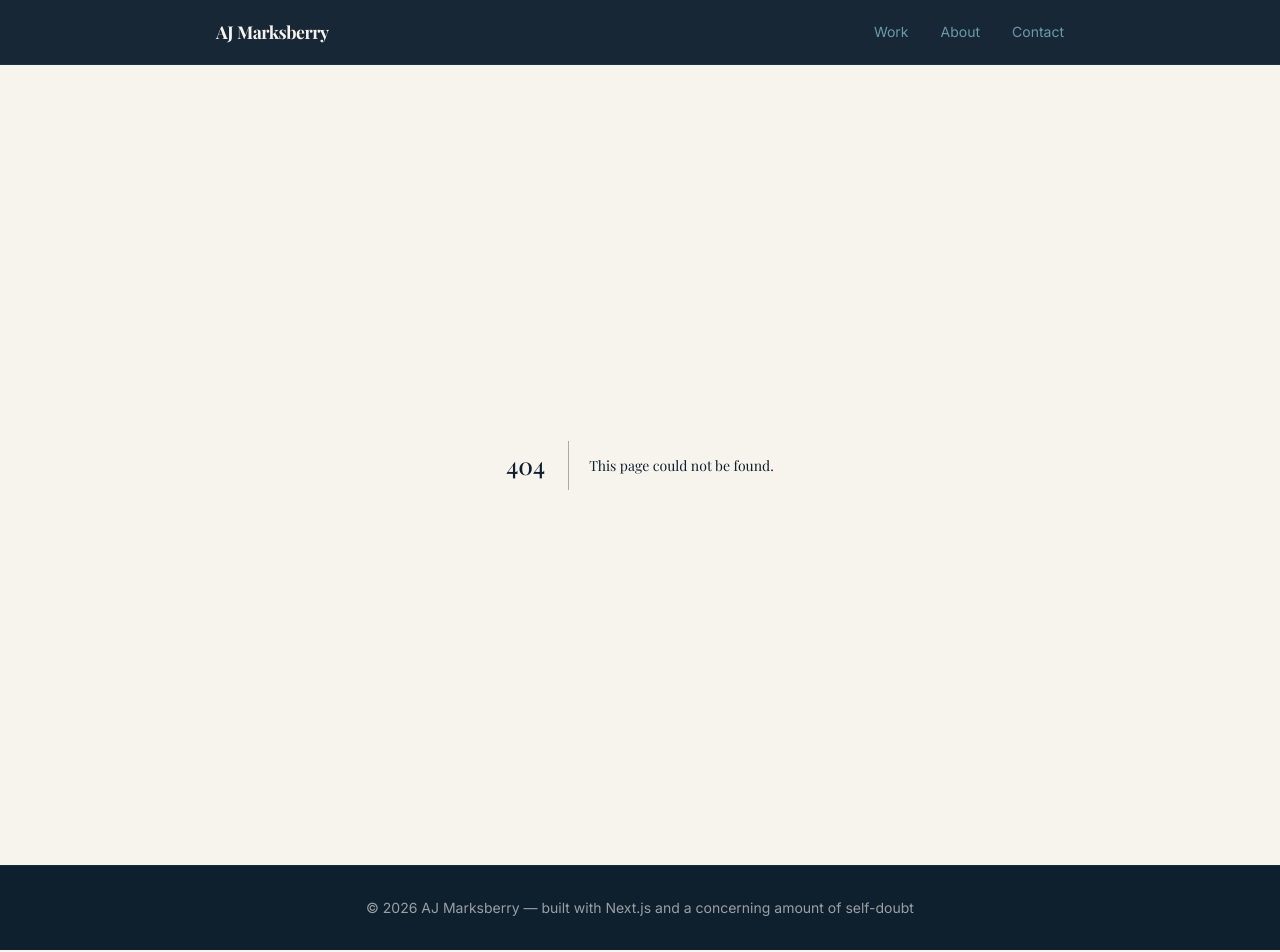
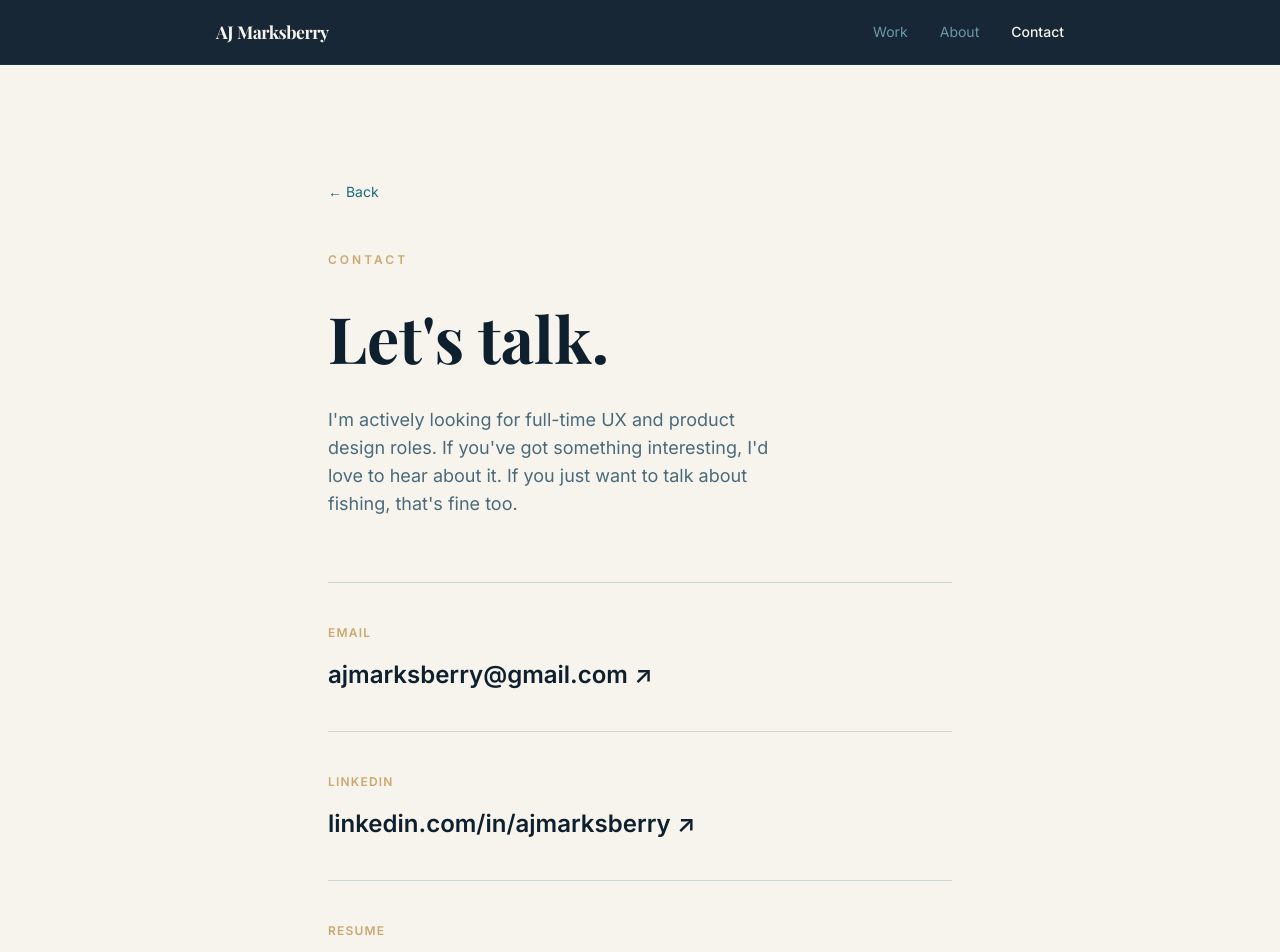
Before and after one commit to ajmarksberry/portfolio, a Next.js app: page /portfolio/contact in a window 1280 px wide. Before the commit this address had no page. Shown: the top 952 px of the page. Built offline with nearby package versions, Linux system fonts and the light colour scheme; a web font is replaced by a local one.

Commit message:
Add contact page, link nav and homepage CTA to /contact
Co-Authored-By: Claude Sonnet 4.6 <noreply@anthropic.com>

```diff
--- /dev/null
+++ b/app/contact/page.tsx
@@ -0,0 +1,101 @@
+export const metadata = {
+  title: "Contact — AJ Marksberry",
+  description: "Get in touch with AJ Marksberry.",
+};
+
+import Link from "next/link";
+
+export default function ContactPage() {
+  return (
+    <section className="max-w-2xl mx-auto px-6 pt-28 pb-32">
+      <Link
+        href="/"
+        className="inline-flex items-center gap-1.5 text-sm mb-12 transition-opacity hover:opacity-70"
+        style={{ color: "var(--teal)" }}
+      >
+        ← Back
+      </Link>
+
+      <p
+        className="text-xs font-semibold uppercase tracking-[0.25em] mb-8"
+        style={{ color: "var(--sand)", lineHeight: "20px" }}
+      >
+        Contact
+      </p>
+
+      <h1
+        className="font-bold mb-8"
+        style={{ color: "var(--navy)", fontSize: "64px", lineHeight: "72px" }}
+      >
+        Let&apos;s talk.
+      </h1>
+
+      <p
+        className="mb-16 max-w-md"
+        style={{ color: "#4a6a7a", fontSize: "18px", lineHeight: "28px" }}
+      >
+        I&apos;m actively looking for full-time UX and product design roles.
+        If you&apos;ve got something interesting, I&apos;d love to hear about it.
+        If you just want to talk about fishing, that&apos;s fine too.
+      </p>
+
+      {/* Email */}
+      <div
+        className="border-t pt-10 mb-10"
+        style={{ borderColor: "#1a6b7a33" }}
+      >
+        <p
+          className="text-xs font-semibold uppercase tracking-widest mb-4"
+          style={{ color: "var(--sand)", lineHeight: "20px" }}
+        >
+          Email
+        </p>
+        <a
+          href="mailto:ajmarksberry@gmail.com"
+          className="font-semibold transition-opacity hover:opacity-70"
+          style={{ color: "var(--navy)", fontSize: "24px", lineHeight: "32px" }}
+        >
+          ajmarksberry@gmail.com ↗
+        </a>
+      </div>
+
+      {/* LinkedIn */}
+      <div
+        className="border-t pt-10 mb-10"
+        style={{ borderColor: "#1a6b7a33" }}
+      >
+        <p
+          className="text-xs font-semibold uppercase tracking-widest mb-4"
+          style={{ color: "var(--sand)", lineHeight: "20px" }}
+        >
+          LinkedIn
+        </p>
+        <a
+          href="https://www.linkedin.com/in/ajmarksberry"
+          target="_blank"
+          rel="noopener noreferrer"
+          className="font-semibold transition-opacity hover:opacity-70"
+          style={{ color: "var(--navy)", fontSize: "24px", lineHeight: "32px" }}
+        >
+          linkedin.com/in/ajmarksberry ↗
+        </a>
+      </div>
+
+      {/* Resume */}
+      <div
+        className="border-t pt-10"
+        style={{ borderColor: "#1a6b7a33" }}
+      >
+        <p
+          className="text-xs font-semibold uppercase tracking-widest mb-4"
+          style={{ color: "var(--sand)", lineHeight: "20px" }}
+        >
+          Resume
+        </p>
+        <p style={{ color: "#4a6a7a", lineHeight: "28px" }}>
+          Available on request — just send an email.
+        </p>
+      </div>
+    </section>
+  );
+}
--- a/app/page.tsx
+++ b/app/page.tsx
@@ -245,18 +245,18 @@ export default function Home() {
               hard, ask good questions, and I promise my Figma files are
               organized. (One of those might be a lie.)
             </p>
-            <a
-              href="mailto:ajmarksberry@gmail.com"
+            <Link
+              href="/contact"
               className="inline-flex items-center gap-3 font-semibold transition-opacity hover:opacity-70"
               style={{
                 color: "var(--sand)",
                 fontSize: "18px",
-                lineHeight: "28px", /* 7 × 4px */
+                lineHeight: "28px",
               }}
             >
-              ajmarksberry@gmail.com
-              <span>↗</span>
-            </a>
+              Get in touch
+              <span>→</span>
+            </Link>
           </div>
         </div>
       </section>
--- a/components/Nav.tsx
+++ b/components/Nav.tsx
@@ -27,7 +27,7 @@ export default function Nav() {
           {[
             { label: "Work", href: "/" },
             { label: "About", href: "/#about" },
-            { label: "Contact", href: "mailto:ajmarksberry@gmail.com" },
+            { label: "Contact", href: "/contact" },
           ].map(({ label, href }) => (
             <a
               key={label}
```
